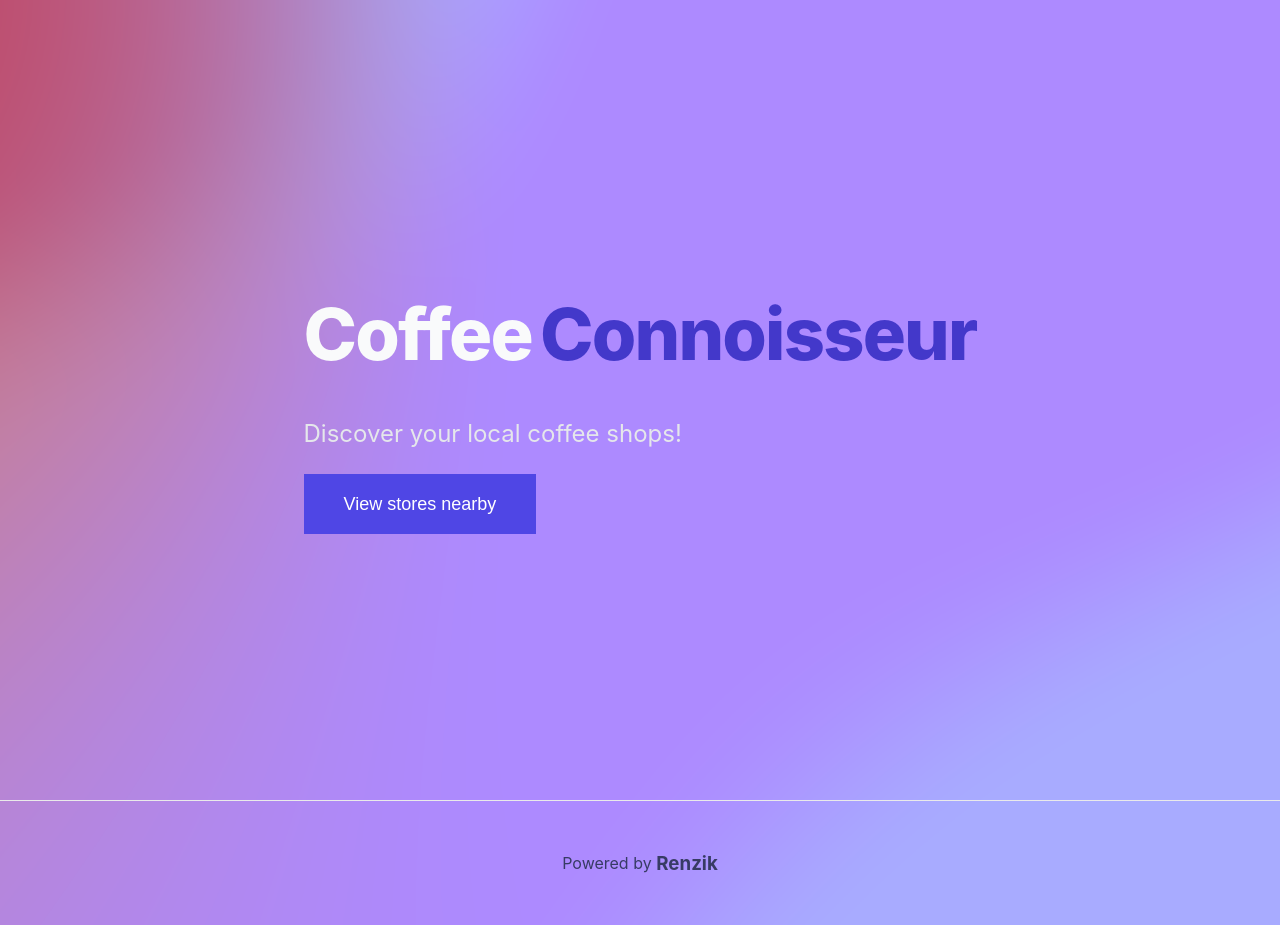
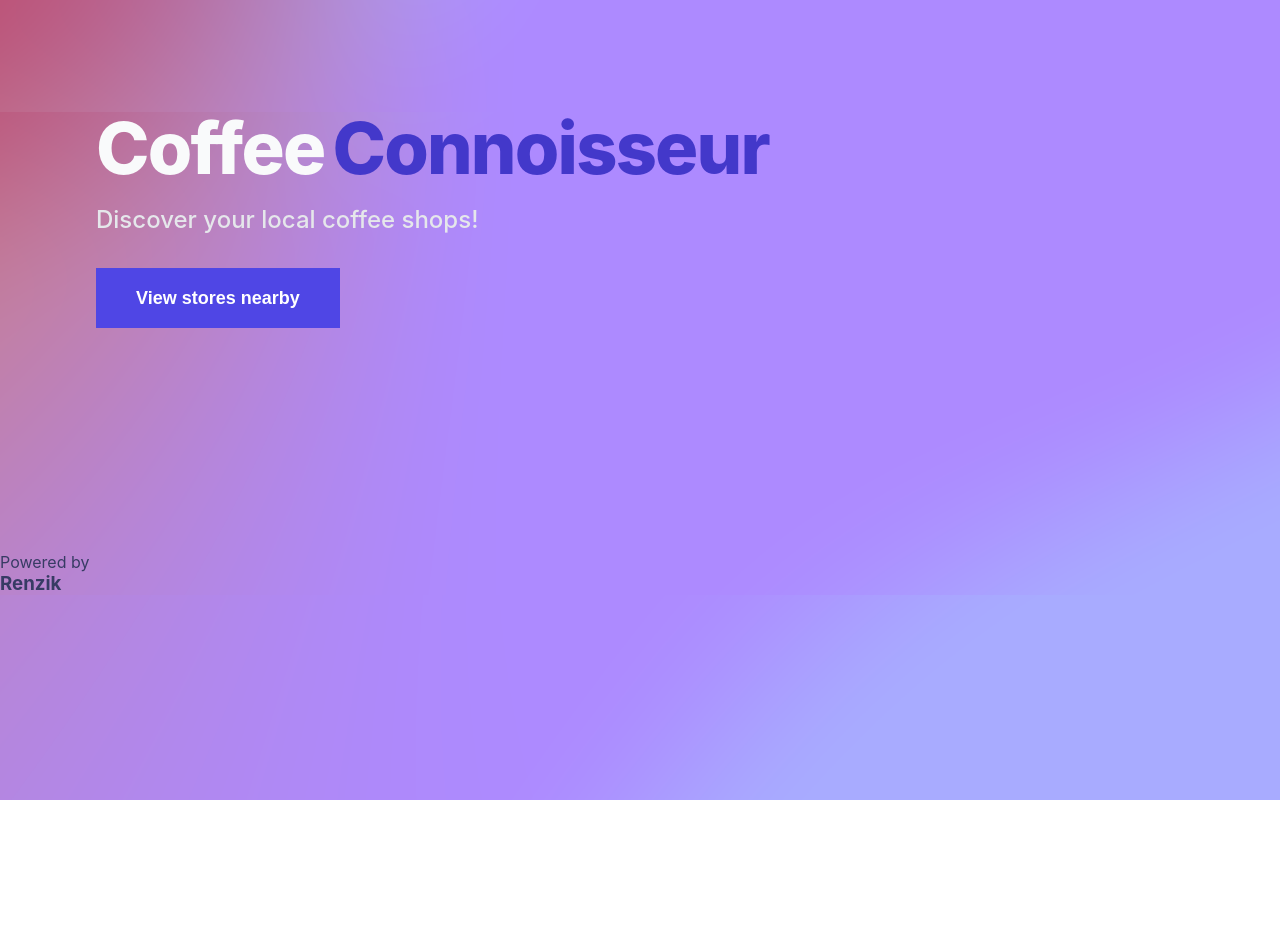
Before and after one commit to heyimcarlos/discover-coffee-stores, a Next.js app: page / in a window 1280 px wide. After the commit the page ends 800 px from the top, so only its background shows below. Built offline with nearby package versions, Linux system fonts and the light colour scheme.

Commit message:
adding hero image

```diff
--- a/src/components/Banner.tsx
+++ b/src/components/Banner.tsx
@@ -14,10 +14,13 @@
         <span className={styles.titleOne}>Coffee</span>
         <span className={styles.titleTwo}>Connoisseur</span>
       </h1>
+
       <p className={styles.subtitle}>Discover your local coffee shops!</p>
-      <button className={styles.button} onClick={handleOnClick}>
-        {buttonText}
-      </button>
+      <div className={styles.buttonWrapper}>
+        <button className={styles.button} onClick={handleOnClick}>
+          {buttonText}
+        </button>
+      </div>
     </div>
   );
 };
--- a/src/pages/_app.tsx
+++ b/src/pages/_app.tsx
@@ -4,7 +4,7 @@
 // styles
 import '@styles/globals.css';
 
-function MyApp({ Component, pageProps }: AppPropsWithLayout) {
+export default function MyApp({ Component, pageProps }: AppPropsWithLayout) {
   // if Component.getLayout is different than null | undefined. run.
   // const getLayout = Component.getLayout ?? (page => page);
   const Layout = Component.layout ?? Fragment;
@@ -18,5 +18,3 @@
     </div>
   );
 }
-
-export default MyApp;
--- a/src/pages/coffee-stores/[id].tsx
+++ b/src/pages/coffee-stores/[id].tsx
@@ -15,7 +15,7 @@
   return (
     <div>
       <span>CoffeeStore number: {id}</span>
-      <Link scroll={false} href='https://google.com'>
+      <Link scroll={false} href='/'>
         <a>Back to home</a>
       </Link>
     </div>
--- a/src/styles/Banner.module.css
+++ b/src/styles/Banner.module.css
@@ -4,7 +4,7 @@
 }
 
 .title {
-  /* display: flex; */
+  display: flex;
   /* flex-direction: column; */
   letter-spacing: -0.025em;
   font-weight: 800;
--- a/src/styles/Home.module.css
+++ b/src/styles/Home.module.css
@@ -1,68 +1,113 @@
+/** Mobile first development **/
+
 .container {
-  padding: 0 2rem;
+  margin-bottom: 14rem /* 224px */;
 }
 
 .main {
-  min-height: 100vh;
-  padding: 4rem 0;
-  flex: 1;
-  display: flex;
-  flex-direction: column;
-  justify-content: center;
-  align-items: center;
+  margin-top: 2.5rem /* 40px */;
+  margin-left: auto;
+  margin-right: auto;
+  max-width: 72rem /* 1152px */;
+  padding-left: 1rem /* 16px */;
+  padding-right: 1rem /* 16px */;
 }
 
-.footer {
-  display: flex;
-  flex: 1;
-  padding: 2rem 0;
-  border-top: 1px solid #eaeaea;
-  justify-content: center;
-  align-items: center;
+.heroImage {
+  position: absolute;
+  top: 0px;
+  z-index: 1;
 }
 
-.footer a {
-  display: flex;
-  justify-content: center;
-  align-items: center;
-  flex-grow: 1;
+.cardLayout {
+  display: grid;
+  grid-template-columns: repeat(1, minmax(0, 1fr));
+  column-gap: 1.5rem;
+  row-gap: 1.5rem;
 }
 
-.footer h3 {
-  margin-left: 0.25em;
+.card {
+  justify-content: center;
 }
 
-.title a {
-  color: #0070f3;
-  text-decoration: none;
+.heading2 {
+  font-size: 2.25rem;
+  line-height: 2.5rem;
+  padding-bottom: 2rem;
+  margin-top: 2rem;
+  color: var(--text-white-100);
 }
 
-.title a:hover,
-.title a:focus,
-.title a:active {
-  text-decoration: underline;
+.sectionWrapper {
+  margin-top: 5rem;
 }
 
-.title {
-  margin: 0;
-  line-height: 1.15;
-  font-size: 4rem;
+/** Breakpoints:
+  sm: min-width: 640px;
+  md: min-width: 768px;
+  lg: min-width: 1024px;
+  xl: min-width: 1280px;
+  2xl: min-width: 1536px;
+**/
+
+@media (min-width: 640px) {
+  .container {
+    padding-left: 1rem /* 16px */;
+    padding-right: 1rem /* 16px */;
+  }
+
+  .main {
+    margin-top: 3rem /* 48px */;
+    padding-left: 1.5rem /* 24px */;
+    padding-right: 1.5rem /* 24px */;
+  }
+  .cardLayout {
+    grid-template-columns: repeat(2, minmax(0, 1fr));
+  }
 }
 
-.title,
-.description {
-  text-align: center;
+@media (min-width: 768px) {
+  .container {
+    padding-left: 2.5rem /* 40px */;
+    padding-right: 2.5rem /* 40px */;
+  }
+
+  .main {
+    margin-top: 4rem /* 64px */;
+  }
+
+  .heroImage {
+    right: 20%;
+  }
+
+  .cardLayout {
+    grid-template-columns: repeat(2, minmax(0, 1fr));
+  }
 }
 
-.description {
-  margin: 4rem 0;
-  line-height: 1.5;
-  font-size: 1.5rem;
+@media (min-width: 1024px) {
+  .container {
+    padding-left: 2.5rem /* 40px */;
+    padding-right: 2.5rem /* 40px */;
+  }
+  .main {
+    margin-top: 5rem /* 80px */;
+    padding-left: 2rem /* 32px */;
+    padding-right: 2rem /* 32px */;
+  }
+  .heroImage {
+    right: 20%;
+  }
+  .cardLayout {
+    grid-template-columns: repeat(3, minmax(0, 1fr));
+  }
 }
 
-@media (max-width: 600px) {
-  .grid {
-    width: 100%;
-    flex-direction: column;
+@media (min-width: 1280px) {
+  .main {
+    margin-top: 7rem /* 112px */;
+  }
+  .cardLayout {
+    grid-template-columns: repeat(3, minmax(0, 1fr));
   }
 }
--- a/src/styles/globals.css
+++ b/src/styles/globals.css
@@ -20,6 +20,33 @@
   box-sizing: border-box;
 }
 
+p {
+  font-weight: 500;
+}
+
+h1,
+h2,
+h3,
+h4,
+h5,
+h6,
+hr,
+p,
+pre {
+  margin: 0;
+}
+
+button {
+  background-color: transparent;
+  background-image: none;
+  font-weight: 600;
+}
+
+button:focus {
+  outline: 1px dotted;
+  outline: 5px auto -webkit-focus-ring-color;
+}
+
 /* CSS Variables */
 :root {
   --text-purple: rgba(67, 56, 202, 1);
```
Also changed, not shown: public/static/hero-image.png (added).
